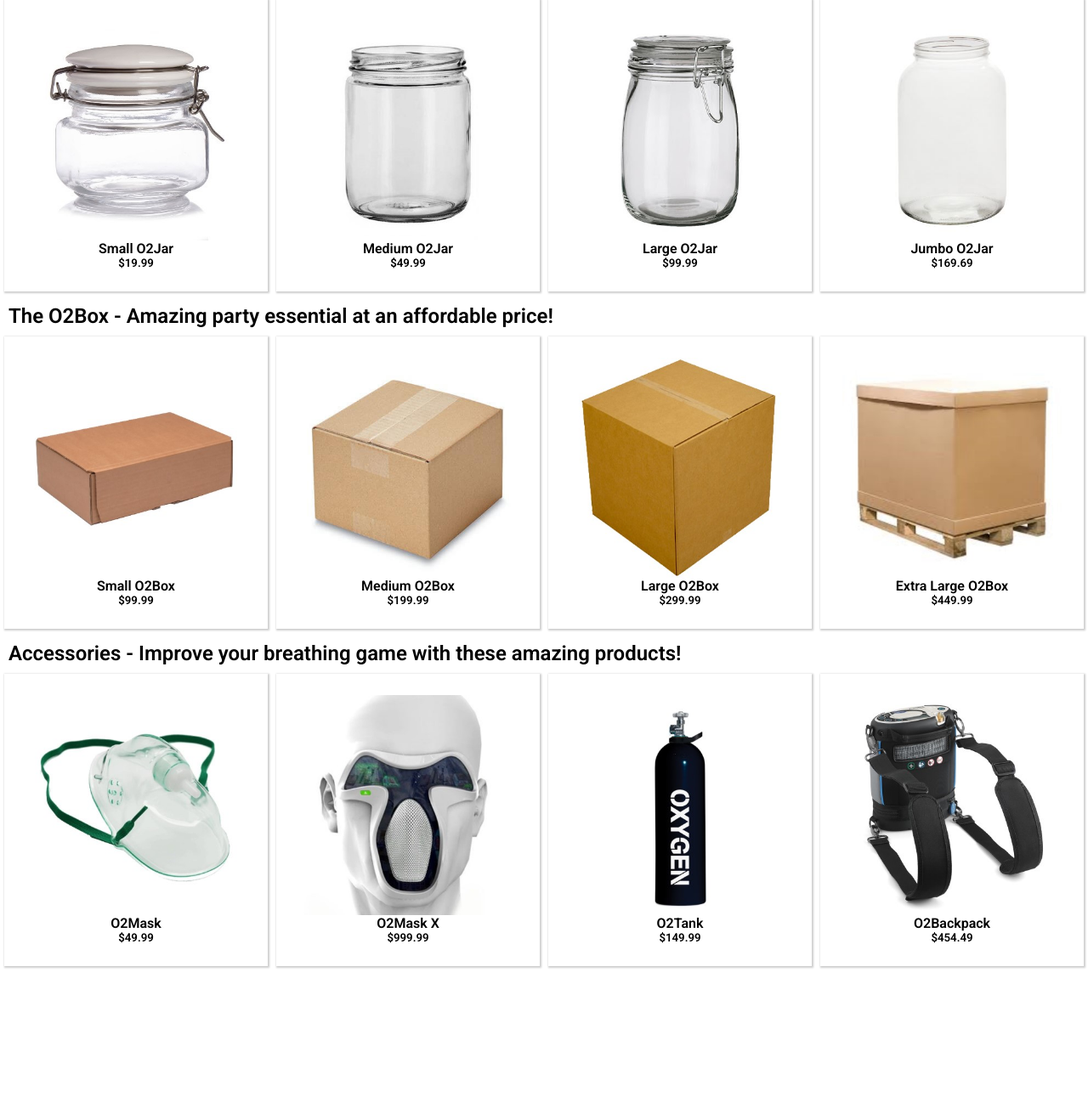
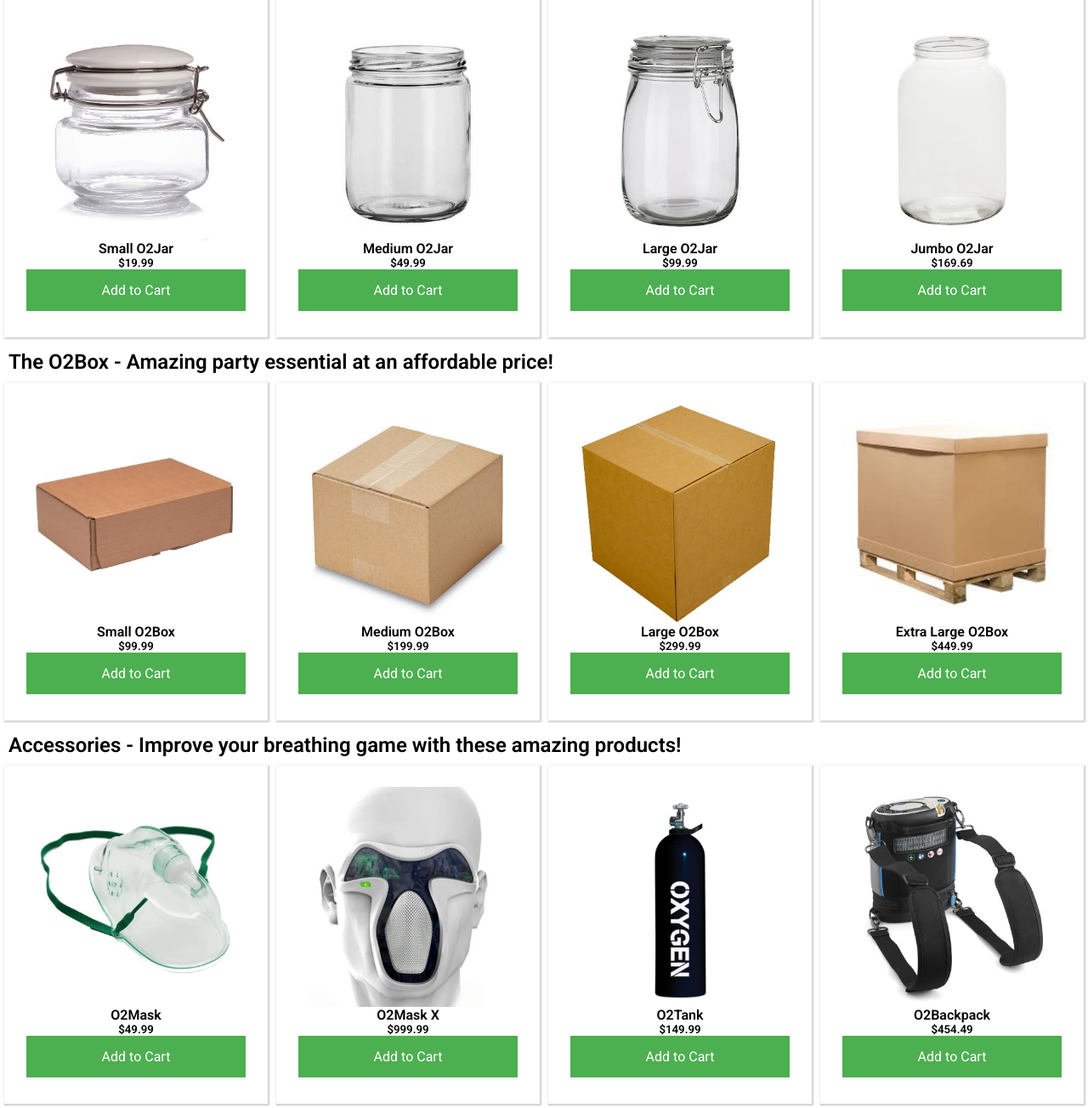
Before and after one commit to bitlii/O2YOU, a PHP site: page / in a window 1280 px wide. Shown: the part 663-1967 px from the top of the page at 85% size. Before the commit the page ends 1803 px from the top, so only its background shows below. Run offline with PHP 8.4, Linux system fonts and the light colour scheme.

Commit message:
Setting up the code required for cart
Added an "add to cart" button to each of the products. I think it needs a little bit of tweaking to make it look better.
Also theres the database log now.

```diff
--- a/css/styles.css
+++ b/css/styles.css
@@ -94,7 +94,7 @@ nav ul li a {
 .registration-container, .login-container, .profile-container {
 	background-color: #4268f4;
 	text-align: center;
-	margin: 150px 0;
+	margin: 100px 0;
 }
 
 .title {
--- a/index.php
+++ b/index.php
@@ -69,6 +69,7 @@
 				<div class="product-info">
 					<h4>Small O2Jar</h4>
 					<h5>$19.99</h5>
+					<button class="button" name="add-to-cart">Add to Cart</button>
 				</div>
 			</div>
 			<div class="product-card">
@@ -76,6 +77,7 @@
 				<div class="product-info">
 					<h4>Medium O2Jar</h4>
 					<h5>$49.99</h5>
+					<button class="button" name="add-to-cart">Add to Cart</button>
 				</div>
 			</div>
 			<div class="product-card">
@@ -83,6 +85,7 @@
 				<div class="product-info">
 					<h4>Large O2Jar</h4>
 					<h5>$99.99</h5>
+					<button class="button" name="add-to-cart">Add to Cart</button>
 				</div>
 			</div>
 			<div class="product-card">
@@ -90,6 +93,7 @@
 				<div class="product-info">
 					<h4>Jumbo O2Jar</h4>
 					<h5>$169.69</h5>
+					<button class="button" name="add-to-cart">Add to Cart</button>
 				</div>
 			</div>
 		</div>
@@ -102,6 +106,7 @@
 				<div class="product-info">
 					<h4>Small O2Box</h4>
 					<h5>$99.99</h5>
+					<button class="button" name="add-to-cart">Add to Cart</button>
 				</div>
 			</div>
 			<div class="product-card">
@@ -109,6 +114,7 @@
 				<div class="product-info">
 					<h4>Medium O2Box</h4>
 					<h5>$199.99</h5>
+					<button class="button" name="add-to-cart">Add to Cart</button>
 				</div>
 			</div>
 			<div class="product-card">
@@ -116,6 +122,7 @@
 				<div class="product-info">
 					<h4>Large O2Box</h4>
 					<h5>$299.99</h5>
+					<button class="button" name="add-to-cart">Add to Cart</button>
 				</div>
 			</div>
 			<div class="product-card">
@@ -123,6 +130,7 @@
 				<div class="product-info">
 					<h4>Extra Large O2Box</h4>
 					<h5>$449.99</h5>
+					<button class="button" name="add-to-cart">Add to Cart</button>
 				</div>
 			</div>
 		</div>
@@ -135,6 +143,7 @@
 				<div class="product-info">
 					<h4>O2Mask</h4>
 					<h5>$49.99</h5>
+					<button class="button" name="add-to-cart">Add to Cart</button>
 				</div>
 			</div>
 			<div class="product-card">
@@ -142,6 +151,7 @@
 				<div class="product-info">
 					<h4>O2Mask X</h4>
 					<h5>$999.99</h5>
+					<button class="button" name="add-to-cart">Add to Cart</button>
 				</div>
 			</div>
 			<div class="product-card">
@@ -149,6 +159,7 @@
 				<div class="product-info">
 					<h4>O2Tank</h4>
 					<h5>$149.99</h5>
+					<button class="button" name="add-to-cart">Add to Cart</button>
 				</div>
 			</div>
 			<div class="product-card">
@@ -156,6 +167,7 @@
 				<div class="product-info">
 					<h4>O2Backpack</h4>
 					<h5>$454.49</h5>
+					<button class="button" name="add-to-cart">Add to Cart</button>
 				</div>
 			</div>
 		</div>
```
Also changed, not shown: 2 other files.
